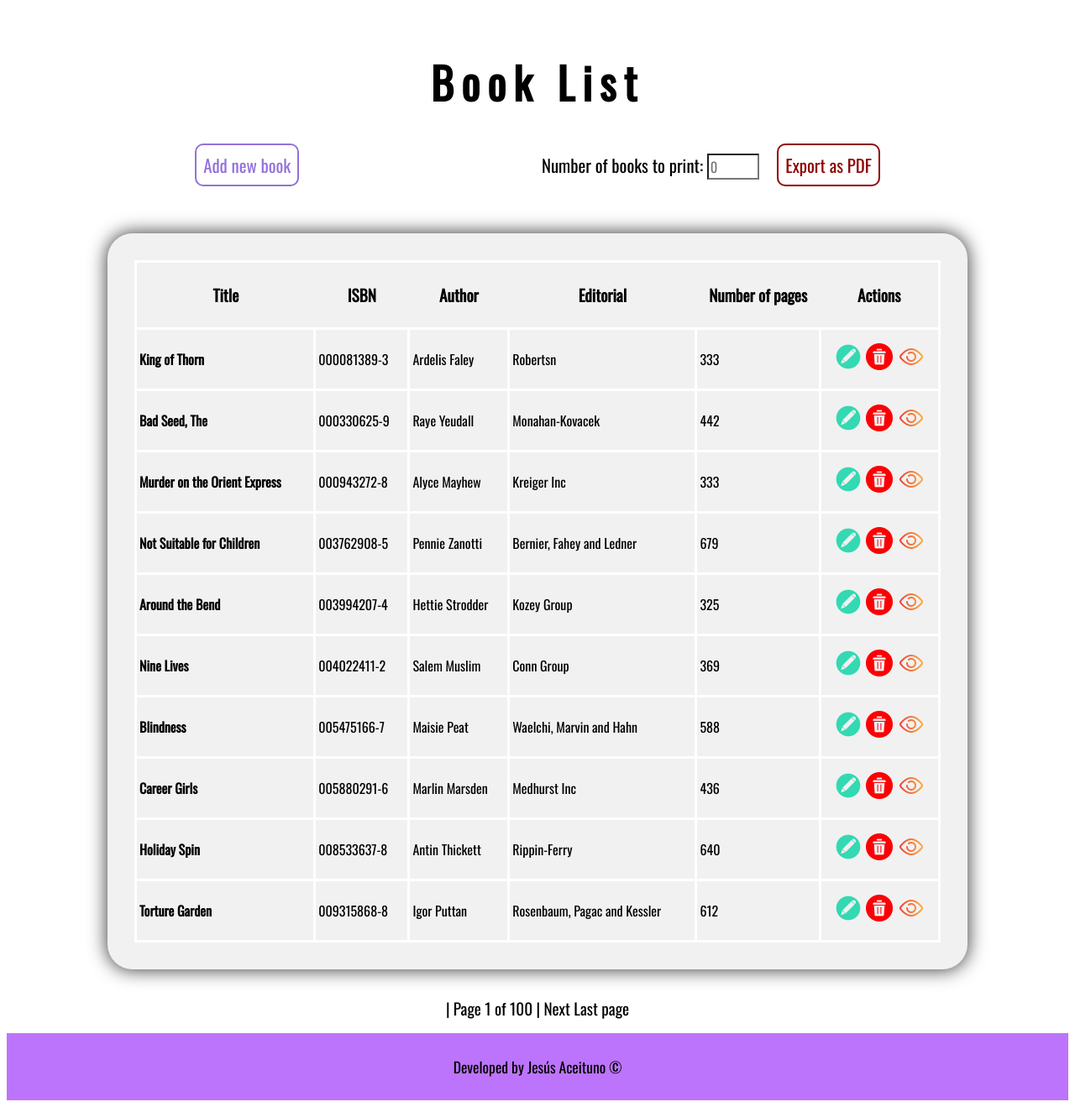
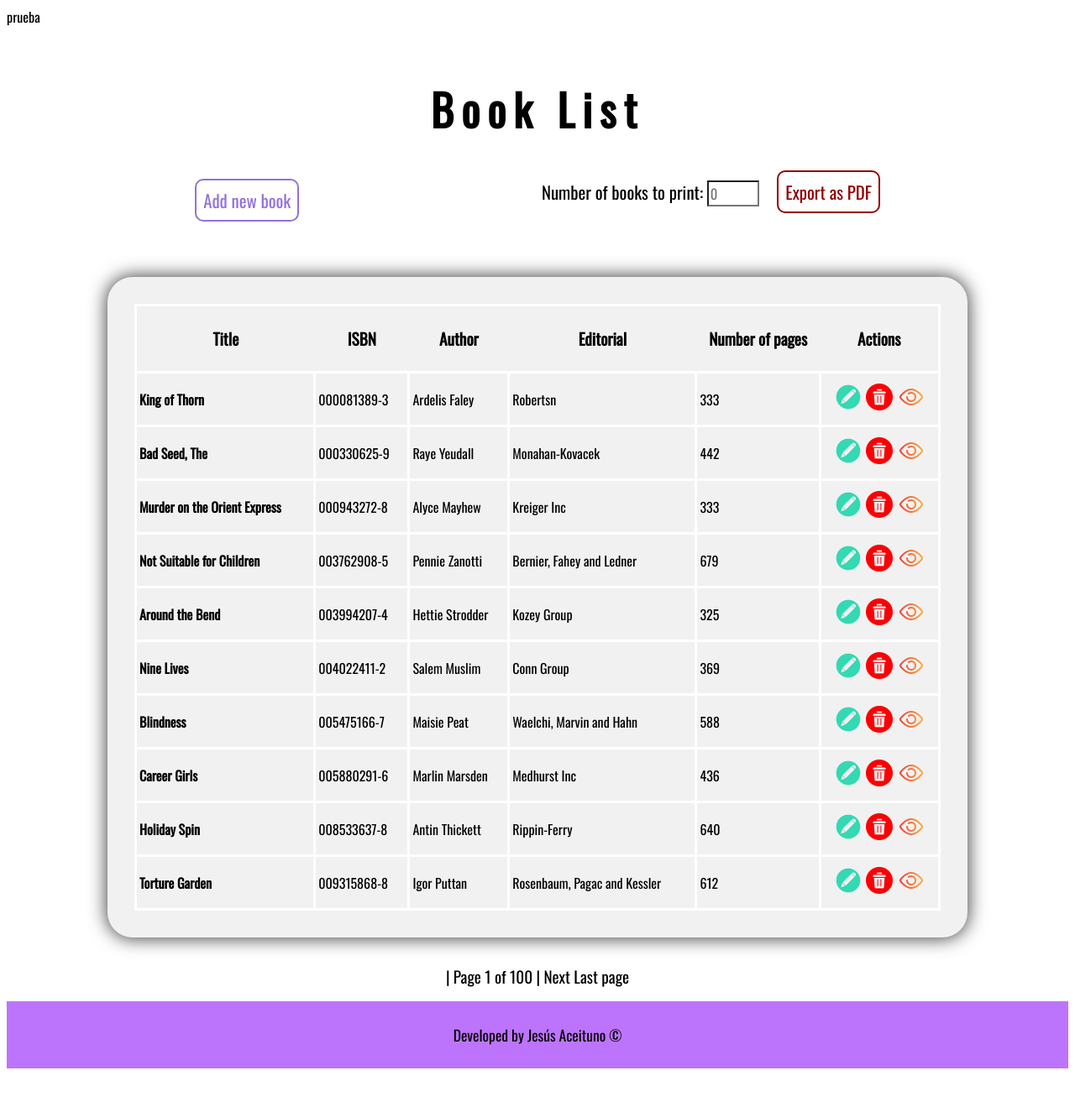
Before and after one commit to jesusact/CRUD-MVC-BookList, a PHP site: page /index.php in a window 1280 px wide. Shown: the whole page at 84% size. After the commit the page ends 1273 px from the top, so only its background shows below. Run offline with PHP 8.4, Linux system fonts and the light colour scheme; data comes from the database, SQL or seed files in the repository.

Commit message:
Añadida linea de prueba en index.php

```diff
--- a/index.php
+++ b/index.php
@@ -3,7 +3,7 @@
 // https://github.com/keefekwan/php_crud_mvc_oop
 
 require_once 'controller/BooksController.php';
-
+echo 'prueba';
 $controller = new BooksController();
 
 $controller->handleRequest();
```
